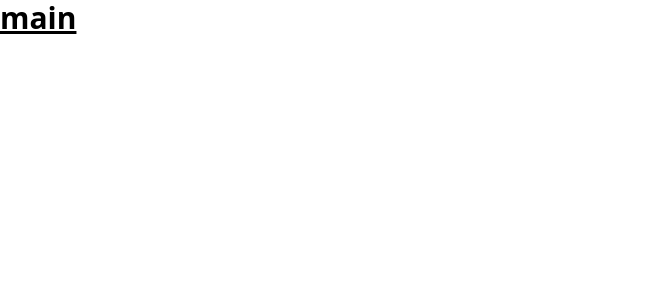
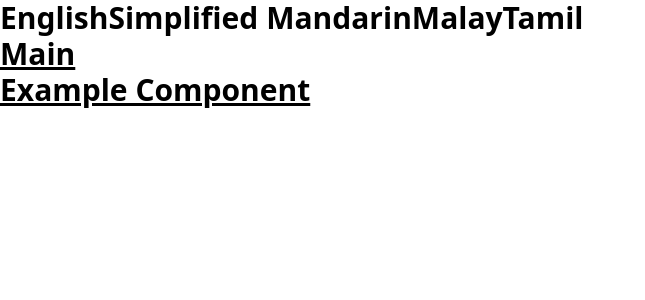
Before and after one commit to prozai/shiokorityDev, a React (Create React App) app: page / in a window 1280 px wide. Shown: the top 300 px of the page, without its empty margins (0-645 px from the left). Built offline with nearby package versions, Linux system fonts and the light colour scheme.

Commit message:
Adding translation component

```diff
--- a/package.json
+++ b/package.json
@@ -6,8 +6,11 @@
     "@testing-library/jest-dom": "^5.17.0",
     "@testing-library/react": "^13.4.0",
     "@testing-library/user-event": "^13.5.0",
+    "i18next": "^23.15.1",
+    "i18next-browser-languagedetector": "^8.0.0",
     "react": "^18.3.1",
     "react-dom": "^18.3.1",
+    "react-i18next": "^15.0.2",
     "react-scripts": "5.0.1",
     "web-vitals": "^2.1.4"
   },
--- /dev/null
+++ b/src/component/LanguageSelector.jsx
@@ -0,0 +1,22 @@
+// src/components/languageSelector.jsx
+import React from 'react';
+import { useTranslation } from 'react-i18next';
+
+const LanguageSelector = () => {
+  const { i18n } = useTranslation();
+
+  const changeLanguage = (language) => {
+    i18n.changeLanguage(language);
+  };
+
+  return (
+    <div>
+      <button onClick={() => changeLanguage('en')}>English</button>
+      <button onClick={() => changeLanguage('zh')}>Simplified Mandarin</button>
+      <button onClick={() => changeLanguage('ms')}>Malay</button>
+      <button onClick={() => changeLanguage('ta')}>Tamil</button>
+    </div>
+  );
+};
+
+export default LanguageSelector;
--- a/src/component/exampleComponent.jsx
+++ b/src/component/exampleComponent.jsx
@@ -1,9 +1,12 @@
-import React from 'react'
+import React from 'react';
+import { useTranslation } from 'react-i18next';
 
-function exampleComponent() {
+function ExampleComponent() {
+  const { t } = useTranslation();
+
   return (
-    <div>exampleComponent</div>
-  )
+    <div>{t('exampleComponent')}</div>
+  );
 }
 
-export default exampleComponent
+export default ExampleComponent;
--- /dev/null
+++ b/src/i18n.js
@@ -0,0 +1,45 @@
+// src/i18n.js
+import i18n from 'i18next';
+import { initReactI18next } from 'react-i18next';
+import LanguageDetector from 'i18next-browser-languagedetector';
+
+// Translations for each language
+const resources = {
+  en: {
+    translation: {
+      exampleComponent: "Example Component",
+      main: "Main",
+    }
+  },
+  zh: {
+    translation: {
+      exampleComponent: "示例组件",
+      main: "主要",
+    }
+  },
+  ms: {
+    translation: {
+      exampleComponent: "Komponen Contoh",
+      main: "Utama",
+    }
+  },
+  ta: {
+    translation: {
+      exampleComponent: "உதாரணக் கூறு",
+      main: "முக்கிய",
+    }
+  }
+};
+
+i18n
+  .use(LanguageDetector)
+  .use(initReactI18next)
+  .init({
+    resources,
+    fallbackLng: 'en', // Default language
+    interpolation: {
+      escapeValue: false
+    }
+  });
+
+export default i18n;
--- a/src/index.js
+++ b/src/index.js
@@ -3,6 +3,7 @@ import ReactDOM from 'react-dom/client';
 import './index.css';
 import App from './App';
 import reportWebVitals from './reportWebVitals';
+import './i18n'; // Make sure to import this
 
 const root = ReactDOM.createRoot(document.getElementById('root'));
 root.render(
--- a/src/view/Main.jsx
+++ b/src/view/Main.jsx
@@ -1,9 +1,17 @@
-import React from 'react'
+import React from 'react';
+import { useTranslation } from 'react-i18next';
+import ExampleComponent from '../component/exampleComponent';
+import LanguageSelector from '../component/LanguageSelector';
 
 function Main() {
+  const { t } = useTranslation();
   return (
-    <div>main</div>
-  )
+    <div>
+      <LanguageSelector />
+      <h1>{t('main')}</h1>
+      <ExampleComponent />
+    </div>
+  );
 }
 
 export default Main
```
Also changed, not shown: 1 other file (tests, documents, lock files or other folders).
